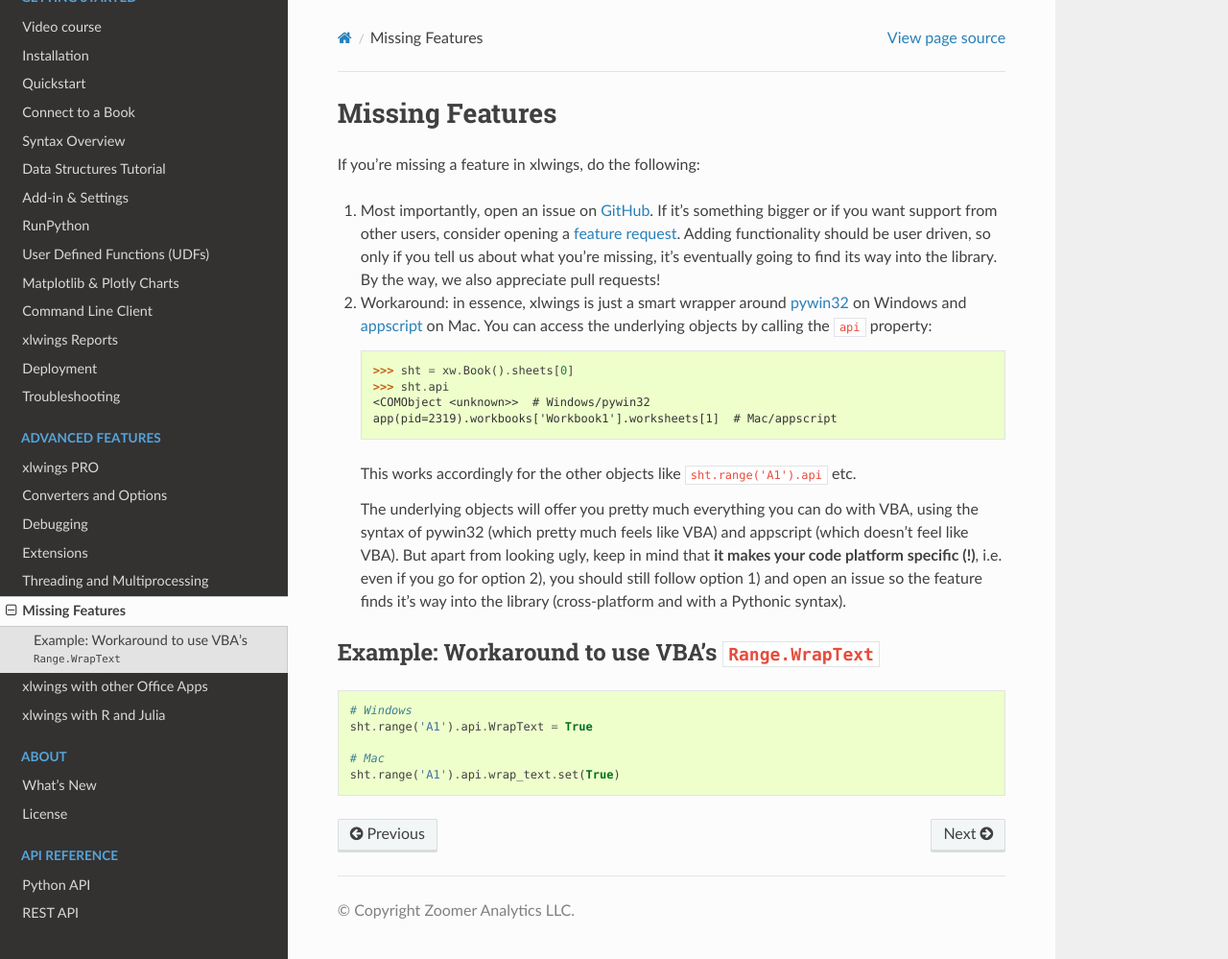
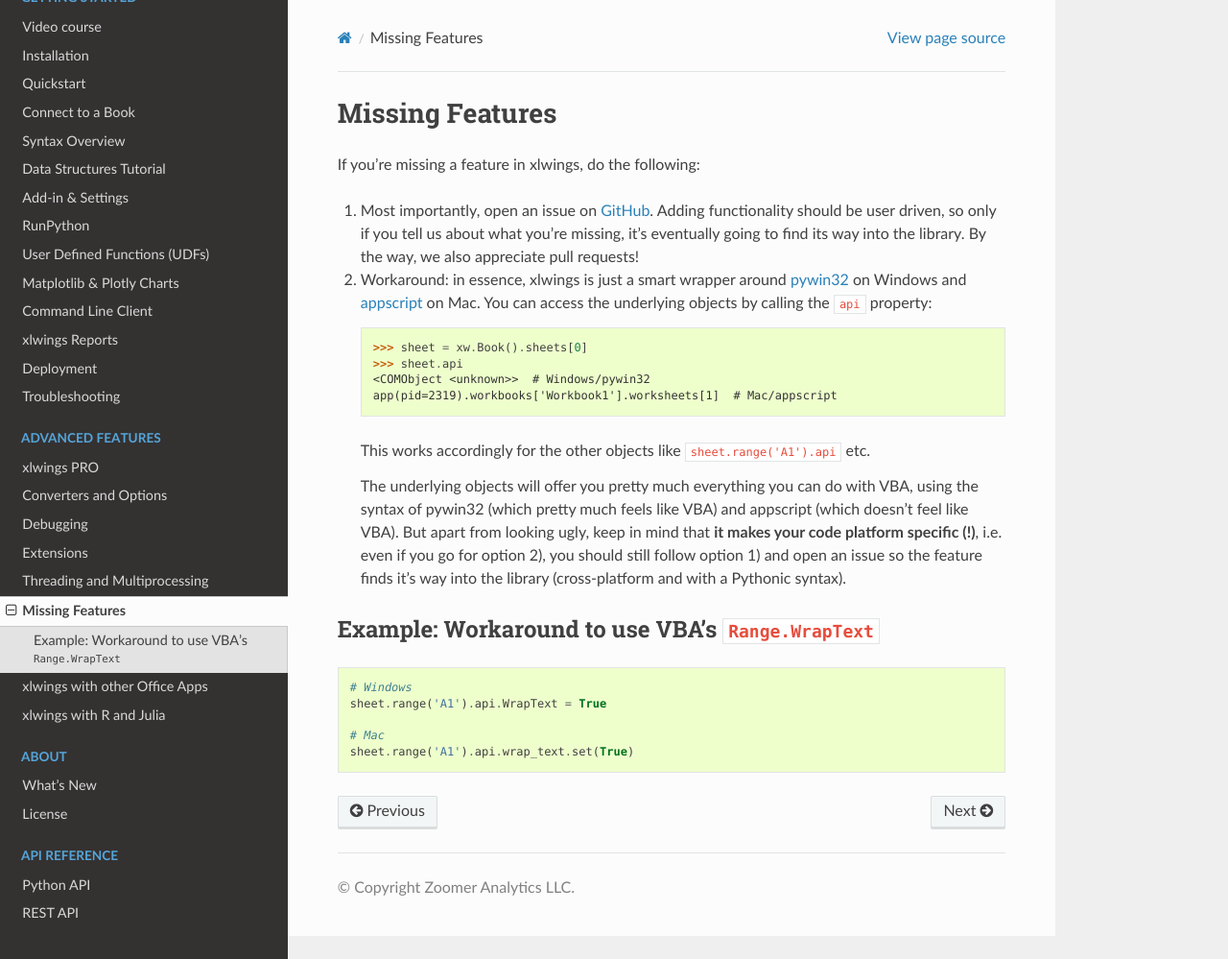
Before and after one commit to xlwings/xlwings, a Sphinx documentation site: the page built from docs/missing_features.rst, in a window 1280 px wide and 999 px high. Shown: the whole window at 96% size. Built offline with Sphinx 7.4.7 and the Read the Docs theme 2.0.0, drawn with Linux system fonts in a browser that asks for light colours.

Commit message:
updated urls

```diff
--- a/docs/addin.rst
+++ b/docs/addin.rst
@@ -31,7 +31,7 @@
 
 To install the add-in, it's easiest to use the command line client: ``xlwings addin install``. Technically, this copies the add-in
 from Python's installation directory to Excel's ``XLSTART`` folder. If you encounter issues, then you can also download the
-add-in (``xlwings.xlam``) from the `GitHub Release page <https://github.com/ZoomerAnalytics/xlwings/releases>`_
+add-in (``xlwings.xlam``) from the `GitHub Release page <https://github.com/xlwings/xlwings/releases>`_
 (make sure you download the same version as the version of the Python package). Once downloaded, you can install the add-in
 by going to ``Developer > Excel Add-in > Browse``. If you don't see ``Developer`` as tab in your ribbon, make sure to
 activate the tab first under ``File > Options > Customize Ribbon`` (Mac: ``Cmd + , > Ribbon & Toolbar``).
--- a/docs/conf.py
+++ b/docs/conf.py
@@ -142,7 +142,7 @@
 
 
 # extlinks alias
-extlinks = {'issue': ('https://github.com/ZoomerAnalytics/xlwings/issues/%s',
+extlinks = {'issue': ('https://github.com/xlwings/xlwings/issues/%s',
                       'GH')}
 
 # -- Options for HTML output ---------------------------------------------------
--- a/docs/course.rst
+++ b/docs/course.rst
@@ -4,6 +4,6 @@
 Those who prefer a didactically structured video course over this documentation should have a look
 at our video course:
 
-https://training.zoomeranalytics.com/p/xlwings
+https://training.xlwings.org/p/xlwings
 
 It's also a great way to support the ongoing development of xlwings :)
--- a/docs/missing_features.rst
+++ b/docs/missing_features.rst
@@ -5,24 +5,22 @@
 
 If you're missing a feature in xlwings, do the following:
 
-1) Most importantly, open an issue on `GitHub <https://github.com/ZoomerAnalytics/xlwings/issues>`_.
-   If it's something bigger or if you want support from other users, consider opening a
-   `feature request <https://zoomeranalytics.uservoice.com/>`_. Adding functionality should be user driven, so only
-   if you tell us about what you're missing, it's eventually going to find its way into the library. By the way,
-   we also appreciate pull requests!
+1) Most importantly, open an issue on `GitHub <https://github.com/xlwings/xlwings/issues>`_.
+   Adding functionality should be user driven, so only if you tell us about what you're missing,
+   it's eventually going to find its way into the library. By the way, we also appreciate pull requests!
 
-2) Workaround: in essence, xlwings is just a smart wrapper around `pywin32 <http://sourceforge.net/projects/pywin32/>`_ on
+2) Workaround: in essence, xlwings is just a smart wrapper around `pywin32 <https://github.com/mhammond/pywin32/>`_ on
    Windows and `appscript <http://appscript.sourceforge.net/>`_ on Mac. You can access the underlying objects by calling
    the ``api`` property:
 
    .. code-block:: python
 
-        >>> sht = xw.Book().sheets[0]
-        >>> sht.api
+        >>> sheet = xw.Book().sheets[0]
+        >>> sheet.api
         <COMObject <unknown>>  # Windows/pywin32
         app(pid=2319).workbooks['Workbook1'].worksheets[1]  # Mac/appscript
 
-   This works accordingly for the other objects like ``sht.range('A1').api`` etc.
+   This works accordingly for the other objects like ``sheet.range('A1').api`` etc.
 
    The underlying objects will offer you pretty much everything you can do with VBA, using the syntax of pywin32 (which
    pretty much feels like VBA) and appscript (which doesn't feel like VBA).
@@ -35,7 +33,7 @@
 ::
 
     # Windows
-    sht.range('A1').api.WrapText = True
+    sheet.range('A1').api.WrapText = True
 
     # Mac
-    sht.range('A1').api.wrap_text.set(True)
+    sheet.range('A1').api.wrap_text.set(True)
--- a/docs/rest_api.rst
+++ b/docs/rest_api.rst
@@ -11,7 +11,7 @@
 xlwings offers an easy way to expose an Excel workbook via REST API both on Windows and macOS. This can be useful
 when you have a workbook running on a single computer and want to access it from another computer. Or you can
 build a Linux based web app that can interact with a legacy Excel application while you are in the progress
-of migrating the Excel functionality into your web app (if you need help with that, `give us a shout <https://www.zoomeranalytics.com/contact>`_).
+of migrating the Excel functionality into your web app (if you need help with that, `give us a shout <https://www.xlwings.org/contact>`_).
 
 You can run the REST API server from a command prompt or terminal as follows (this requires Flask>=1.0, so make sure to ``pip install Flask``)::
 
```
